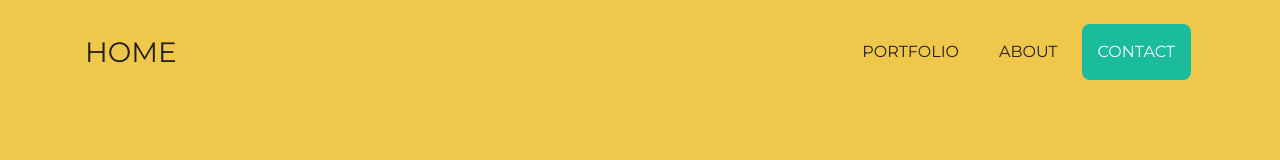
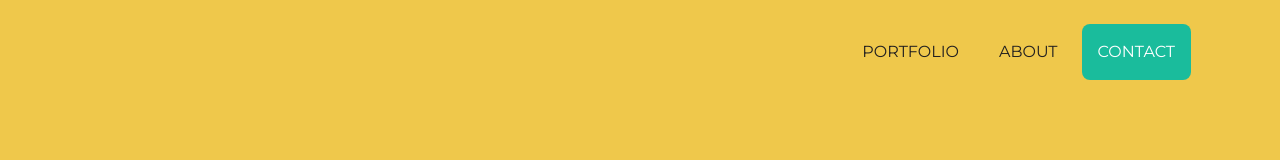
Before and after one commit to keegan-he/e-site, a website with bundled scripts: page index.html in a window 1280 px wide. Shown: the top 160 px of the page. Built offline with nearby package versions, Linux system fonts and the light colour scheme.

Commit message:
remove home

```diff
--- a/index.html
+++ b/index.html
@@ -26,7 +26,7 @@
   <!-- Navigation -->
   <nav class="navbar navbar-expand-lg bg-secondary text-uppercase fixed-top" id="mainNav">
     <div class="container">
-      <a class="navbar-brand js-scroll-trigger" href="#page-top">Home</a>
+      <!-- <a class="navbar-brand js-scroll-trigger" href="#page-top">Home</a> -->
       <button class="navbar-toggler navbar-toggler-right text-uppercase font-weight-bold bg-primary text-white rounded"
         type="button" data-toggle="collapse" data-target="#navbarResponsive" aria-controls="navbarResponsive"
         aria-expanded="false" aria-label="Toggle navigation">
```
Also changed, not shown: 2 other files.
